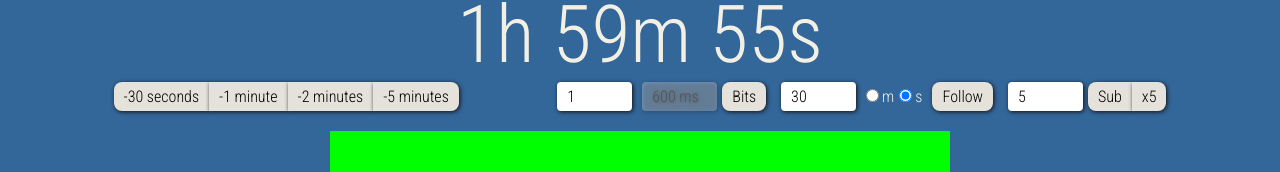
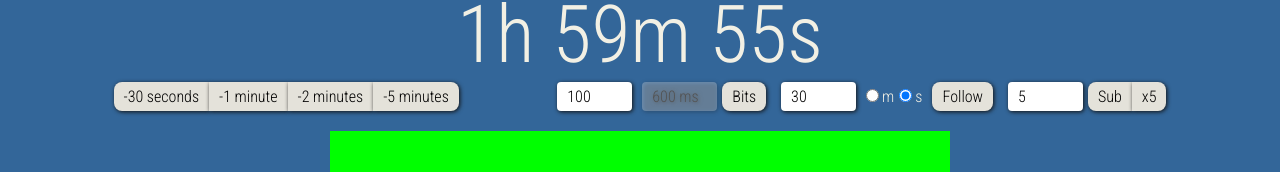
Before and after one commit to rrTong/montou-timer, a React (Create React App) app: page / in a window 1280 px wide. Shown: the part 142-314 px from the top of the page. Built offline with nearby package versions, Linux system fonts and the light colour scheme.

Commit message:
default bits from 1 to 100

```diff
--- a/src/components/Timer.js
+++ b/src/components/Timer.js
@@ -20,7 +20,7 @@ const Timer = ({ timerStart, timerEnd }) => {
   );
   let timeElapsedDiff = moment.duration(timeElapsed);
 
-  const [bitsInput, setBitsInput] = useState(1);
+  const [bitsInput, setBitsInput] = useState(100);
   const [followInput, setFollowInput] = useState(30);
   const [followSelectedOption, setFollowSelectedOption] = useState("seconds");
   const [subInput, setSubInput] = useState(5);
```
